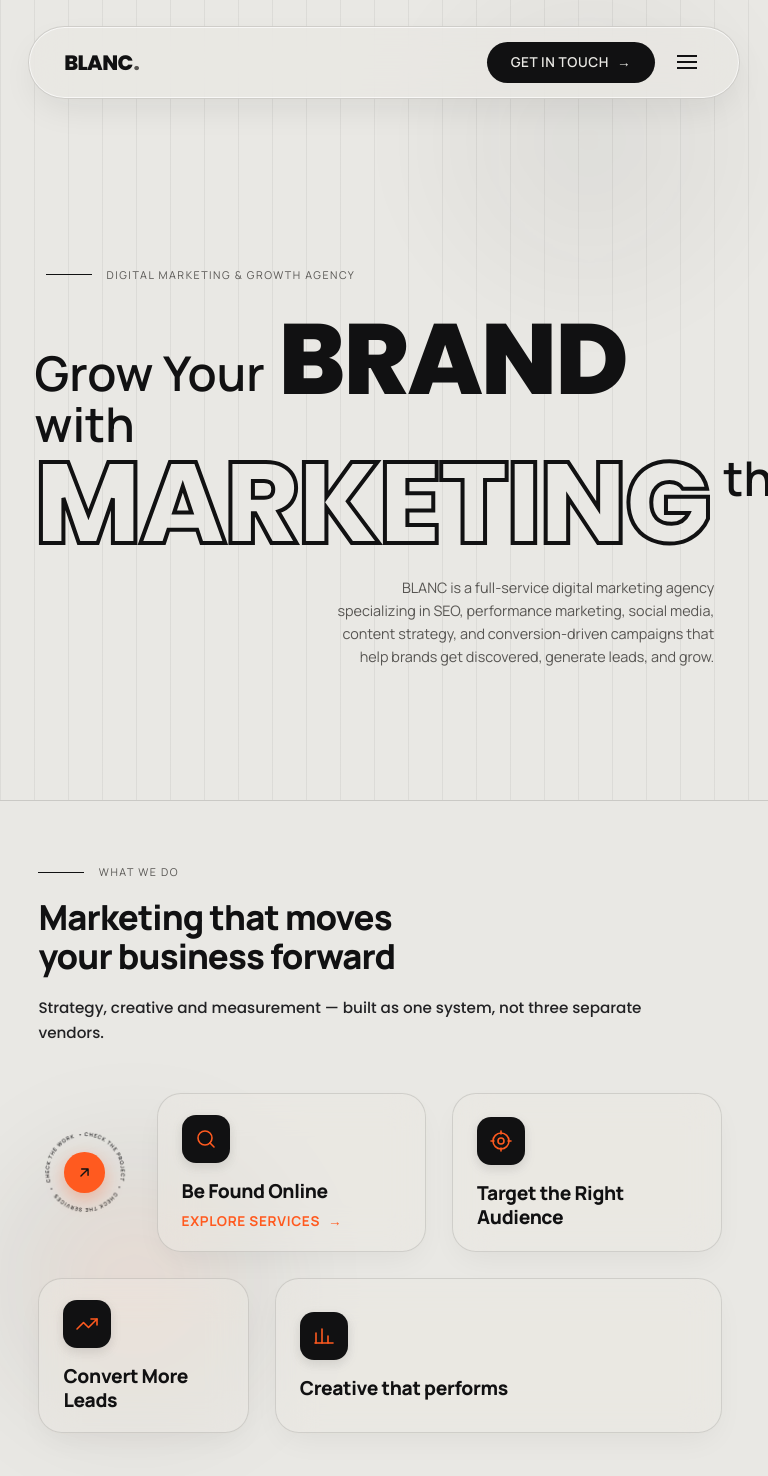
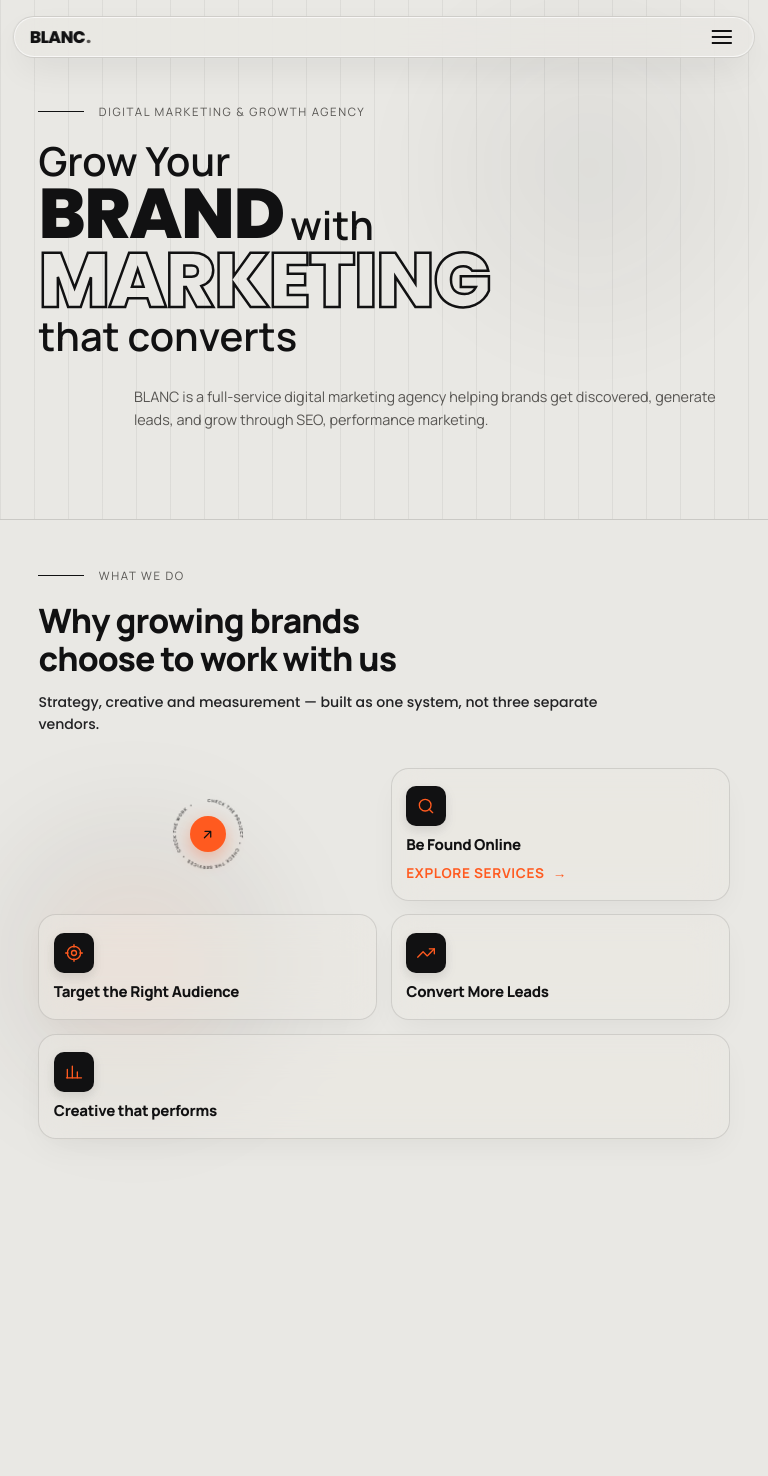
Before and after one commit to Aarohi113/newblancmedia, a React (Vite) app: page / in a window 768 px wide. Shown: the top 1476 px of the page. After the commit the page ends 1203 px from the top, so only its background shows below. Built offline with nearby package versions, Linux system fonts and the light colour scheme.

Commit message:
added mobile responsive

```diff
--- a/src/components/Hero.jsx
+++ b/src/components/Hero.jsx
@@ -156,8 +156,11 @@
         <div className="spin-badge-placeholder">
           {!badgeDocked && <SpinningBadge />}
         </div>
-        <p>
+        <p className="hero-desc-desktop">
           BLANC is a full-service digital marketing agency specializing in SEO, performance marketing, social media, content strategy, and conversion-driven campaigns that help brands get discovered, generate leads, and grow.
+        </p>
+        <p className="hero-desc-mobile">
+          BLANC is a full-service digital marketing agency helping brands get discovered, generate leads, and grow through SEO, performance marketing.
         </p>
       </motion.div>
     </section>
--- a/src/components/Services.jsx
+++ b/src/components/Services.jsx
@@ -1,4 +1,4 @@
-import React from 'react';
+import React, { useState } from 'react';
 import { motion } from 'framer-motion';
 import SpinningBadge from './SpinningBadge';
 
@@ -19,6 +19,11 @@
 
 export default function Services({ badgeDocked = false }) {
   const viewportSettings = { once: true, amount: 0.2 };
+  const [activeCard, setActiveCard] = useState(null);
+
+  const toggleCard = (id) => {
+    setActiveCard(prev => (prev === id ? null : id));
+  };
 
   return (
     <section className="services" id="services">
@@ -34,7 +39,7 @@
           <span className="rule"></span>
           <span>What we do</span>
         </span>
-        <h2>Marketing that moves<br />your business forward</h2>
+        <h2>Why growing brands<br />choose to work with us</h2>
         <p>Strategy, creative and measurement — built as one system, not three separate vendors.</p>
       </motion.div>
 
@@ -51,7 +56,11 @@
           {badgeDocked && <SpinningBadge />}
         </div>
 
-        <motion.div className="bento-card card-a" whileHover={{ y: -6, transition: { duration: 0.3 } }}>
+        <motion.div
+          className={`bento-card card-a ${activeCard === 'a' ? 'active' : ''}`}
+          onClick={() => toggleCard('a')}
+          whileHover={{ y: -6, transition: { duration: 0.3 } }}
+        >
           <div className="bento-icon">
             <svg viewBox="0 0 24 24" fill="none">
               <circle cx="11" cy="11" r="7" stroke="currentColor" strokeWidth="1.6" />
@@ -66,7 +75,11 @@
           </a>
         </motion.div>
 
-        <motion.div className="bento-card card-b" whileHover={{ y: -6, transition: { duration: 0.3 } }}>
+        <motion.div
+          className={`bento-card card-b ${activeCard === 'b' ? 'active' : ''}`}
+          onClick={() => toggleCard('b')}
+          whileHover={{ y: -6, transition: { duration: 0.3 } }}
+        >
           <div className="bento-icon">
             <svg viewBox="0 0 24 24" fill="none">
               <circle cx="12" cy="12" r="8" stroke="currentColor" strokeWidth="1.6" />
@@ -78,7 +91,11 @@
           <p className="bento-desc">Connect with high-intent customers through strategic paid advertising campaigns.</p>
         </motion.div>
 
-        <motion.div className="bento-card card-c" whileHover={{ y: -6, transition: { duration: 0.3 } }}>
+        <motion.div
+          className={`bento-card card-c ${activeCard === 'c' ? 'active' : ''}`}
+          onClick={() => toggleCard('c')}
+          whileHover={{ y: -6, transition: { duration: 0.3 } }}
+        >
           <div className="bento-icon">
             <svg viewBox="0 0 24 24" fill="none">
               <path d="M22 7L13.5 15.5L8.5 10.5L2 17" stroke="currentColor" strokeWidth="1.6" strokeLinecap="round" strokeLinejoin="round" />
@@ -89,7 +106,11 @@
           <p className="bento-desc">Turn website visitors into enquiries with optimized content and conversion journeys.</p>
         </motion.div>
 
-        <motion.div className="bento-card card-d" whileHover={{ y: -6, transition: { duration: 0.3 } }}>
+        <motion.div
+          className={`bento-card card-d ${activeCard === 'd' ? 'active' : ''}`}
+          onClick={() => toggleCard('d')}
+          whileHover={{ y: -6, transition: { duration: 0.3 } }}
+        >
           <div className="bento-icon">
             <svg viewBox="0 0 24 24" fill="none">
               <path d="M4 19V9m6 10V5m6 14v-7" stroke="currentColor" strokeWidth="1.6" strokeLinecap="round" />
--- a/src/index.css
+++ b/src/index.css
@@ -7,7 +7,7 @@
   --accent-soft: #1111120d;
   --rule: rgba(17, 17, 18, 0.14);
 
-  --fs-large: clamp(2.5rem, 13vw, 7.2rem);
+  --fs-large: clamp(3rem, 14.5vw, 8.2rem);
   --fs-normal: calc(var(--fs-large) * 0.48);
   --fs-eyebrow: clamp(0.65rem, 1.4vw, 0.8rem);
   --fs-body: clamp(0.9rem, 1.8vw, 1rem);
@@ -88,7 +88,7 @@
   align-items: center;
   gap: 0.9rem;
   margin-top: clamp(1.5rem, 4vh, 3.5rem);
-  margin-bottom: clamp(1.4rem, 5vh, 3.2rem);
+  margin-bottom: clamp(2rem, 6vh, 4.2rem);
   font-family: 'Manrope', sans-serif;
   font-size: var(--fs-eyebrow);
   letter-spacing: 0.14em;
@@ -129,14 +129,14 @@
   justify-content: flex-start;
   gap: var(--gap-word);
   flex-wrap: wrap;
-  margin-top: clamp(0.1rem, 1vh, 0.4rem);
+  margin-top: clamp(0.1rem, 0.5vh, 0.35rem);
 }
 
 .normal-text {
   font-family: 'Manrope', sans-serif;
   font-weight: 600;
   font-size: var(--fs-normal);
-  line-height: 1;
+  line-height: 0.95;
   color: var(--paper);
   white-space: nowrap;
 }
@@ -145,7 +145,7 @@
   font-family: 'Poppins', sans-serif;
   font-weight: 800;
   font-size: var(--fs-large);
-  line-height: 0.75;
+  line-height: 0.85;
   letter-spacing: -0.02em;
   color: var(--paper);
   white-space: nowrap;
@@ -155,7 +155,7 @@
   color: transparent;
   -webkit-text-stroke: 4px var(--paper);
   font-size: calc(var(--fs-large) * 1.15);
-  line-height: 0.85;
+  line-height: 0.88;
 }
 
 .hero-sub {
@@ -163,17 +163,21 @@
   align-items: center;
   justify-content: space-between;
   gap: clamp(1.5rem, 4vw, 3.5rem);
-  margin-top: clamp(1.2rem, 3vh, 3.8rem);
+  margin-top: clamp(2.5rem, 6vh, 5.5rem);
 }
 
 .hero-sub p {
   font-family: 'Manrope', sans-serif;
   font-weight: 400;
   font-size: var(--fs-body);
-  line-height: 1.6;
+  line-height: 1.8;
   color: var(--paper-dim);
   max-width: 44ch;
   text-align: right;
+}
+
+.hero-desc-mobile {
+  display: none;
 }
 
 .spin-badge-placeholder {
@@ -314,10 +318,6 @@
     padding: clamp(10rem, 22vh, 15rem) 7vw 9vh 6vw;
   }
 
-  .hero-line-two {
-    flex-wrap: nowrap;
-  }
-
   .hero-sub {
     justify-content: flex-end;
   }
@@ -333,7 +333,7 @@
 
 @media (min-width: 1100px) {
   :root {
-    --fs-large: clamp(4.2rem, 9.5vw, 7.8rem);
+    --fs-large: clamp(4.8rem, 11vw, 9.2rem);
   }
 }
 
@@ -698,6 +698,7 @@
 }
 
 .bento-card:hover .bento-desc,
+.bento-card.active .bento-desc,
 .bento-card:focus-within .bento-desc {
   max-height: 140px;
   opacity: 1;
@@ -728,3 +729,224 @@
 .bento-link:hover .arrow {
   transform: translateX(5px);
 }
+
+/* ==========================================================================
+   Mobile Responsive Adjustments (max-width: 768px)
+   ========================================================================== */
+@media (max-width: 768px) {
+  /* 1. Navbar Mobile */
+  .navbar-wrapper {
+    top: 1rem;
+    width: calc(100% - 1.6rem);
+  }
+
+  .capsule-navbar {
+    padding: 0.45rem 1rem;
+  }
+
+  .nav-logo {
+    font-size: 1.05rem;
+  }
+
+  .nav-links,
+  .nav-cta-btn {
+    display: none;
+  }
+
+  .mobile-toggle {
+    display: block;
+  }
+
+  /* 2. Hero Section Mobile */
+  .hero {
+    padding: clamp(5.5rem, 12vh, 7.5rem) 5vw 6vh 5vw;
+    min-height: auto;
+  }
+
+  .eyebrow {
+    margin-top: 0.5rem;
+    margin-bottom: 1.4rem;
+    font-size: 0.72rem;
+  }
+
+  .hero-heading {
+    margin-left: 0;
+  }
+
+  .hero-line-one,
+  .hero-line-two {
+    flex-wrap: wrap;
+    gap: 0.1rem 0.4rem;
+  }
+
+  .hero-line-two {
+    margin-top: 0.1rem;
+  }
+
+  .normal-text {
+    font-size: clamp(1.65rem, 7.5vw, 2.5rem);
+    line-height: 1;
+  }
+
+  .large-word {
+    font-size: clamp(2.8rem, 13vw, 4.4rem);
+    line-height: 0.88;
+  }
+
+  /* 4 Distinct Lines on Mobile:
+     Line 1: "Grow Your"
+     Line 2: "BRAND with"
+     Line 3: "MARKETING"
+     Line 4: "that converts" */
+  .hero-line-one .normal-text:first-child {
+    width: 100%;
+  }
+
+  .hero-line-two .large-word.marketing {
+    -webkit-text-stroke: 2.5px var(--paper);
+    font-size: clamp(3rem, 14vw, 4.8rem);
+    width: 100%;
+  }
+
+  .hero-line-two .normal-text.converts {
+    width: 100%;
+  }
+
+  /* Hero Paragraph & Floating Badge Text Wrapping on Mobile */
+  .hero-sub {
+    display: block;
+    margin-top: 1.8rem;
+  }
+
+  .spin-badge-placeholder {
+    float: left;
+    margin-right: 0.85rem;
+    margin-bottom: 0.3rem;
+    width: 82px;
+    height: 82px;
+  }
+
+  .spin-badge {
+    width: 82px;
+    height: 82px;
+  }
+
+  .spin-badge .ring text {
+    font-size: 10px;
+  }
+
+  .hero-desc-desktop {
+    display: none;
+  }
+
+  .hero-desc-mobile {
+    display: block;
+    text-align: left;
+    max-width: 100%;
+    font-size: 0.9rem;
+    line-height: 1.6;
+  }
+
+  .hero-sub p {
+    text-align: left;
+    max-width: 100%;
+    font-size: 0.9rem;
+    line-height: 1.6;
+  }
+
+  /* 3. Services Section Mobile */
+  .services {
+    padding: 6vh 5vw 8vh 5vw;
+  }
+
+  .services-head {
+    margin-bottom: 2rem;
+  }
+
+  .services-head h2 {
+    font-size: clamp(1.5rem, 6vw, 2.1rem);
+    margin-bottom: 0.8rem;
+  }
+
+  .services-head p {
+    font-size: 0.88rem;
+    line-height: 1.6;
+  }
+
+  /* Bento Grid Mobile Layout:
+     Row 1: Left = Spinning Badge Dock, Right = Card 1 (Be Found Online)
+     Row 2: Left = Card 2 (Target the Right Audience), Right = Card 3 (Convert More Leads)
+     Row 3: Full Width = Card 4 (Creative that performs) */
+  .bento-grid {
+    display: grid;
+    grid-template-columns: repeat(2, 1fr);
+    gap: 0.85rem;
+  }
+
+  .bento-badge-dock {
+    grid-column: 1 / span 1;
+    grid-row: 1;
+    display: flex;
+    align-items: center;
+    justify-content: center;
+    width: 100%;
+    height: 100%;
+    min-height: 90px;
+  }
+
+  .card-a {
+    grid-column: 2 / span 1;
+    grid-row: 1;
+  }
+
+  .card-b {
+    grid-column: 1 / span 1;
+    grid-row: 2;
+  }
+
+  .card-c {
+    grid-column: 2 / span 1;
+    grid-row: 2;
+  }
+
+  .card-d {
+    grid-column: 1 / span 2;
+    grid-row: 3;
+  }
+
+  .bento-card {
+    padding: 1.1rem 0.9rem;
+    border-radius: 18px;
+    cursor: pointer;
+  }
+
+  .bento-icon {
+    width: 40px;
+    height: 40px;
+    border-radius: 10px;
+    margin-bottom: 0.6rem;
+  }
+
+  .bento-icon svg {
+    width: 20px;
+    height: 20px;
+  }
+
+  .bento-card h3 {
+    font-size: 0.94rem;
+    line-height: 1.25;
+  }
+
+  .bento-card.active {
+    background: rgba(233, 232, 228, 0.85);
+    border-color: rgba(17, 17, 18, 0.25);
+  }
+
+  .bento-card.active .bento-desc {
+    max-height: 160px;
+    opacity: 1;
+    margin-top: 0.5rem;
+    margin-bottom: 0.4rem;
+    transform: translateY(0);
+  }
+}
```
